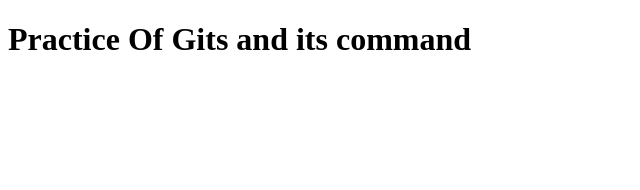
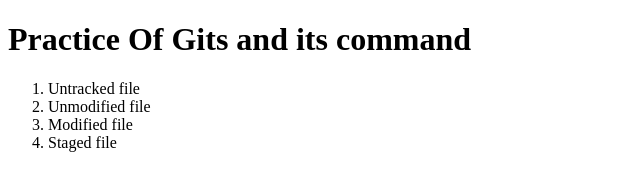
Before and after one commit to Sonu9898/project2, a plain HTML site: page sonu.html in a window 1280 px wide. Shown: the whole page, without its empty margins (0-640 px from the left). Drawn offline with Linux system fonts and the light colour scheme.

Commit message:
add code in sonu.html

```diff
--- a/sonu.html
+++ b/sonu.html
@@ -7,6 +7,15 @@
 </head>
 <body>
     <h1>Practice Of Gits and its command</h1>
+    <div>
+        <ol>
+            <li>Untracked file</li>
+            <li>Unmodified file</li>
+            <li>Modified file</li>
+            <li>Staged file</li>
+
+        </ol>
+    </div>
 
 </body>
 </html>
```
